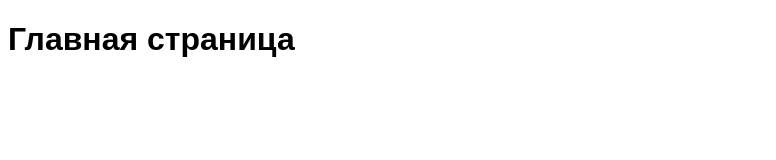
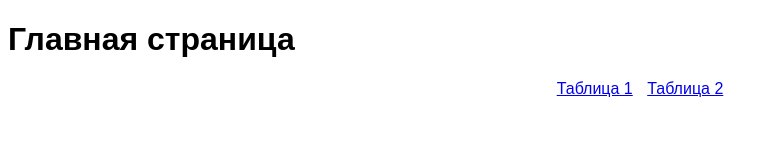
Before and after one commit to MrCok/mrcok.github.io, a plain HTML site: page tables-3/index.html in a window 1280 px wide. Shown: the whole page, without its empty margins (0-776 px from the left). Drawn offline with Linux system fonts and the light colour scheme.

Commit message:
Меню таблиц

```diff
--- a/tables-3/index.html
+++ b/tables-3/index.html
@@ -10,5 +10,9 @@
 <body>
     <h1>Главная страница</h1>
     <!-- p>a*2 -->
+    <nav>
+        <a href="table1.html">Таблица 1</a>
+        <a href="table2.html">Таблица 2</a>
+    </nav>
 </body>
 </html>
```
